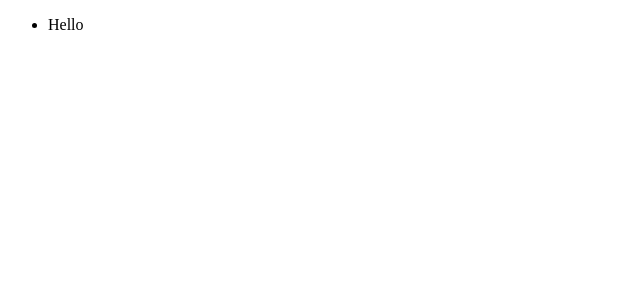
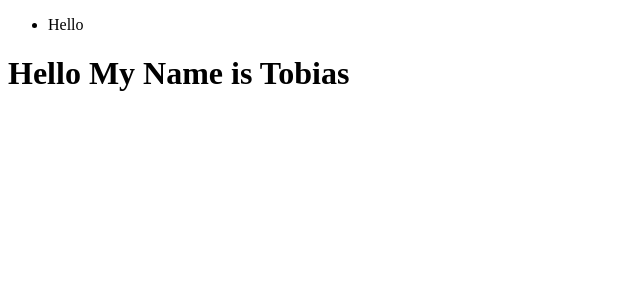
Before and after one commit to TobiasAagaard/portfolio, a React (Vite) app: page / in a window 1280 px wide. Shown: the top 300 px of the page, without its empty margins (0-640 px from the left). Built offline with nearby package versions, Linux system fonts and the light colour scheme.

Commit message:
Sass update

```diff
--- a/package.json
+++ b/package.json
@@ -12,7 +12,8 @@
   "dependencies": {
     "react": "^19.0.0",
     "react-dom": "^19.0.0",
-    "react-router-dom": "^7.2.0"
+    "react-router-dom": "^7.2.0",
+    "sass": "^1.85.1"
   },
   "devDependencies": {
     "@eslint/js": "^9.21.0",
--- a/src/Pages/Frontpage/Frontpage.jsx
+++ b/src/Pages/Frontpage/Frontpage.jsx
@@ -1,7 +1,7 @@
 export const Frontpage = () => {
     return (
         <header>
-            <h1></h1>
+            <h1>Hello My Name is Tobias</h1>
         </header>
     )
 }
```
Also changed, not shown: 1 other file (tests, documents, lock files or other folders).
